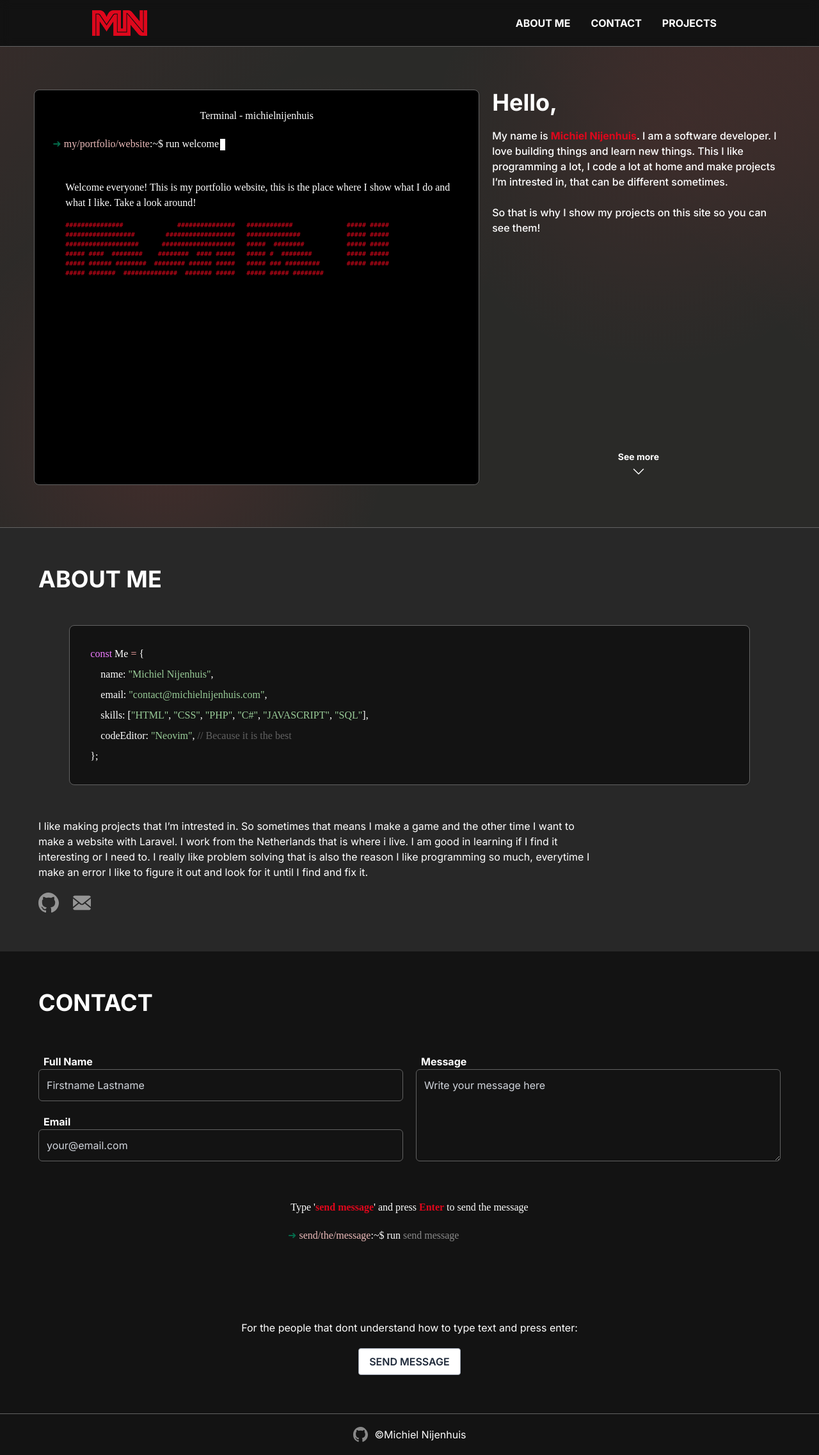
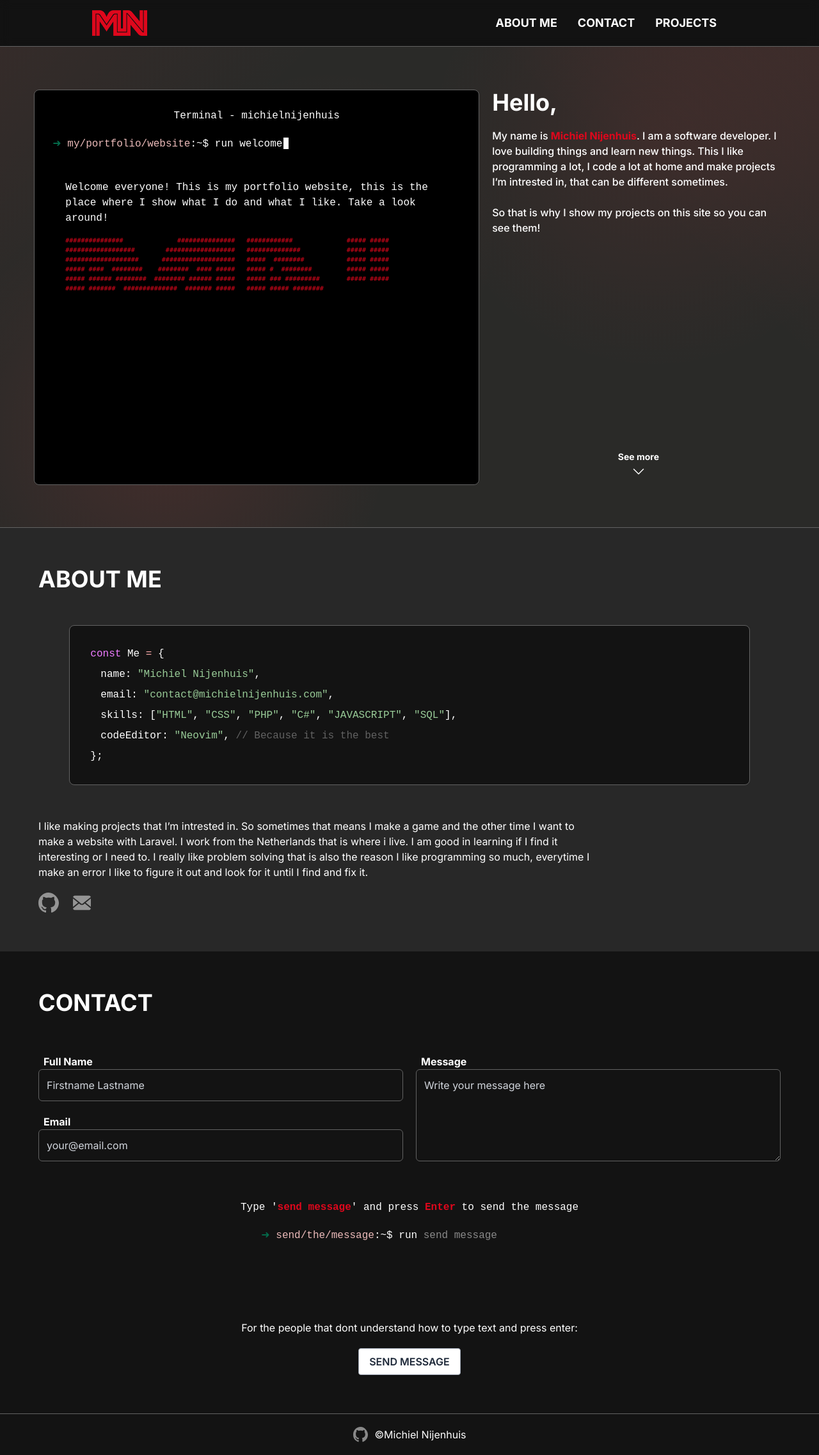
Before and after one commit to punthenk/portfolio_website, a PHP site: page / in a window 1280 px wide. Shown: the whole page at 64% size. Run offline with PHP 8.4, Linux system fonts and the light colour scheme; a stand-in replaces the project's code that opens the database connection; some web fonts are replaced.

Commit message:
Updated navbar with animations and working active colors

```diff
--- a/css/output.css
+++ b/css/output.css
@@ -14,7 +14,6 @@
     --color-gray-100: oklch(96.7% 0.003 264.542);
     --color-gray-300: oklch(87.2% 0.01 258.338);
     --color-gray-400: oklch(70.7% 0.022 261.325);
-    --color-gray-600: oklch(44.6% 0.03 256.802);
     --color-gray-800: oklch(27.8% 0.033 256.848);
     --color-black: #000;
     --color-white: #fff;
@@ -33,7 +32,6 @@
     --font-weight-medium: 500;
     --font-weight-semibold: 600;
     --font-weight-bold: 700;
-    --font-weight-extrabold: 800;
     --radius-md: 0.375rem;
     --radius-lg: 0.5rem;
     --ease-out: cubic-bezier(0, 0, 0.2, 1);
@@ -54,7 +52,7 @@
     --color-csharpcustom: #853d8c;
     --color-sqlcustom: #e0712b;
     --font-inter: "Inter", sans-serif;
-    --font-jetbrains: "JetBrains Mono", "sans-serif";
+    --font-jetbrains: "JetBrains Mono", Courier New;
   }
 }
 @layer base {
@@ -362,11 +345,11 @@
   .h-auto {
     height: auto;
   }
-  .h-dvh {
-    height: 100dvh;
-  }
   .h-full {
     height: 100%;
+  }
+  .max-h-0 {
+    max-height: calc(var(--spacing) * 0);
   }
   .min-h-6\/12 {
     min-height: calc(6/12 * 100%);
@@ -391,6 +368,9 @@
   }
   .w-full {
     width: 100%;
+  }
+  .w-max {
+    width: max-content;
   }
   .max-w-1\/2 {
     max-width: calc(1/2 * 100%);
@@ -455,14 +435,14 @@
   .gap-2\.5 {
     gap: calc(var(--spacing) * 2.5);
   }
-  .gap-3 {
-    gap: calc(var(--spacing) * 3);
-  }
   .gap-5 {
     gap: calc(var(--spacing) * 5);
   }
   .gap-10 {
     gap: calc(var(--spacing) * 10);
+  }
+  .overflow-hidden {
+    overflow: hidden;
   }
   .scroll-smooth {
     scroll-behavior: smooth;
@@ -678,6 +651,14 @@
     --tw-duration: 300ms;
     transition-duration: 300ms;
   }
+  .duration-500 {
+    --tw-duration: 500ms;
+    transition-duration: 500ms;
+  }
+  .ease-linear {
+    --tw-ease: linear;
+    transition-timing-function: linear;
+  }
   .ease-out {
     --tw-ease: var(--ease-out);
     transition-timing-function: var(--ease-out);
@@ -696,9 +677,9 @@
       }
     }
   }
-  .peer-checked\:block {
+  .peer-checked\:max-h-96 {
     &:is(:where(.peer):checked ~ *) {
-      display: block;
+      max-height: calc(var(--spacing) * 96);
     }
   }
   .placeholder\:text-gray-300 {
@@ -757,6 +738,11 @@
   .sm\:block {
     @media (width >= 40rem) {
       display: block;
+    }
+  }
+  .sm\:flex {
+    @media (width >= 40rem) {
+      display: flex;
     }
   }
   .sm\:hidden {
--- a/js/main.js
+++ b/js/main.js
@@ -91,9 +91,6 @@ if (target != null) {
     }, 1000);
 }
 
-
-
-
 const home = document.querySelector("#home");
 const about_me = document.querySelector("#about_me");
 const contact = document.querySelector("#contact");
@@ -101,14 +98,13 @@ const project = document.querySelector("#project");
 
 const sections = [home, about_me, contact];
 
-const observer = new IntersectionObserver(
-    (entries) => {
+const observer = new IntersectionObserver((entries) => {
         entries.forEach(entry => {
             if (entry.isIntersecting) {
                 navLinks.forEach(link => {
                     link.classList.remove('active');
                     if (link.getAttribute('href').substring(10) === entry.target.id) {
-                        project.classList.remove('active');
+                        project?.classList.remove('active');
                         link.classList.add('active');
                     }
                 });
@@ -124,5 +120,5 @@ const allNull = sections.every(item => item === null);
 if (!allNull) {
     sections.forEach(section => observer.observe(section));
 } else {
-    project.classList.add('active');
+    project?.classList.add('active');
 }
--- a/js/updateVersion.js
+++ /dev/null
@@ -1,23 +0,0 @@
-document.addEventListener('DOMContentLoaded', () => {
-    // Select all links in html with the rel="stylesheet"
-    const cssLinks = document.querySelectorAll('link[rel="stylesheet"]');
-
-    // loop true all found links
-    cssLinks.forEach(link => {
-        // checks if the href is a css file
-        if (link.href.endsWith('.css')) {
-            const currentTime = new Date().getTime();
-            // update the href atribute with the string
-            link.href = `${link.href.split('?')[0]}?v=${currentTime}`;
-        }
-    });
-
-
-    document.querySelectorAll('script[src]').forEach(script => {
-        if (script.src.endsWith('.js')) {
-            const currentTime = new Date().getTime();
-            script.src = `${script.src.split('?')[0]}?v=${currentTime}`;
-        }
-    });
-
-});
--- a/template/foot.inc.php
+++ b/template/foot.inc.php
@@ -3,8 +3,7 @@
         <a href="https://github.com/punthenk" target="_blank" class="h-6 hover:cursor-pointer"><img class="h-full w-auto opacity-50 hover:opacity-100 transition-all duration-200" src="img/github-icon-2.svg" alt="github logo"></a>
         <p><span>&copy;</span>Michiel Nijenhuis</p>
     </footer>
-    <script src="js/sendMessage.js?ver=10"></script>
-    <script src="js/main.js?ver=11"></script>
-    <script src="js/updateVersion.js?ver=10"></script>
+    <script src="js/sendMessage.js?ver=1"></script>
+    <script src="js/main.js?ver=1"></script>
 </body>
 </html>
--- a/template/head.inc.php
+++ b/template/head.inc.php
@@ -10,43 +10,33 @@
 </head>
 
 <body class="font-inter text-white bg-background">
-    <!-- <nav class="bg-background border-b border-border-custom h-[100px] flex flex-row justify-around items-center"> -->
-    <!--     <a href="index.html" class="h-10"><img class="h-full" src="img/MN_logo.png" alt="Michiel Nijenhuis logo"></a> -->
-    <!--     <div class="flex gap-5"> -->
-    <!--         <a href="" class="text-white font-extrabold text-lg">HOME</a>  -->
-    <!--         <a href="index.html#about_me" class="text-white font-extrabold text-lg">ABOUT ME</a>  -->
-    <!--         <a href="" class="text-white font-extrabold text-lg">PROJECTS</a>  -->
-    <!--         <a href="" class="text-white font-extrabold text-lg">CONTACT</a>  -->
-    <!--     </div> -->
-    <!-- </nav> -->
     <nav class="w-full border-b border-border-custom fixed top-0 bg-background/20 backdrop-blur-sm z-50" id="navbar">
-        <div
-            class="px-4 relative mx-auto flex max-w-screen-lg flex-col py-4 sm:flex-row sm:items-center sm:justify-between">
-            <a href="index.php#home" class="h-10"><img class="h-full" src="img/MN_logo.png"
-                    alt="Michiel Nijenhuis logo"></a>
+        <div class="px-4 relative flex max-w-screen-lg mx-auto flex-col py-4 sm:flex-row sm:items-center sm:justify-between">
+            <a href="index.php#home" class="h-10 w-max shrink-0"><img class="h-10 w-auto" src="img/MN_logo.png"
+                alt="Michiel Nijenhuis logo"></a>
             <input class="peer hidden" type="checkbox" id="navbar-open" />
-            <label class="absolute right-0 mt-2 mr-3 cursor-pointer text-xl sm:hidden z-50" for="navbar-open">
+            <label class="absolute right-0 mt-2 mr-4 cursor-pointer text-xl sm:hidden z-50" for="navbar-open">
                 <span class="sr-only">Toggle Navigation</span>
-                <img class="w-5" src="img/HamburgerIcon.png" alt="Hamburgen icon">
+                <img class="w-7" src="img/HamburgerIcon.png" alt="Hamburgen icon">
             </label>
-            <nav aria-label="Header Navigation" class="peer-checked:block hidden pl-2 py-6 sm:block sm:py-0">
-                <ul class="flex flex-col sm:flex-row">
-                    <!-- <li class=""><a class="font-bold nav-link transition-all duration-200 ease-out px-4" href="index.php#home">HOME</a></li> -->
-                    <a class="font-bold nav-link transition-all duration-200 ease-out px-4 mobile-link"
-                        href="index.php#about_me">
-                        <li class="">ABOUT ME</li>
-                    </a>
-                    <a class="font-bold nav-link transition-all duration-200 ease-out px-4 mobile-link"
-                        href="index.php#contact">
-                        <li class="">CONTACT</li>
-                    </a>
-                    <a class="font-bold nav-link transition-all duration-200 ease-out px-4 mobile-link" id="project"
-                        href="projects.php">
-                        <li class="">PROJECTS</li>
-                    </a>
-                </ul>
-            </nav>
+            <div class="transition-max-height duration-500 ease-linear overflow-hidden max-h-0 peer-checked:max-h-96">
+                <nav aria-label="Header Navigation" class="pl-2 py-6 sm:block sm:py-0">
+                    <ul class="flex flex-col sm:flex-row text-xl">
+                        <li class="my-2"><a class="nav-link block w-full font-bold nav-link transition-all duration-200 ease-out px-4 mobile-link"
+                            href="index.php#about_me">ABOUT ME</a></li>
+                        <li class="my-2"><a class="nav-link block w-full font-bold nav-link transition-all duration-200 ease-out px-4 mobile-link"
+                            href="index.php#contact">CONTACT</a></li>
+                        <li class="my-2"><a class="nav-link block w-full font-bold nav-link transition-all duration-200 ease-out px-4 mobile-link"
+                               href="projects.php">PROJECTS</a></li>
+                    </ul>
+                </nav>
+            </div>
+            <div class="hidden sm:flex w-max font-bold text-lg">
+                <a href="index.php#about_me" class="w-max px-4 transition-all duration-200 ease-out nav-link">ABOUT ME</a>
+                <a href="index.php#contact" class="w-max px-4 transition-all duration-200 ease-out nav-link">CONTACT</a>
+                <a href="projects.php" id="project" class="w-max px-4 transition-all duration-200 ease-out nav-link">PROJECTS</a>
+            </div>
         </div>
     </nav>
 
-    <div class="h-[73px]" id="<?php if($_SERVER['PHP_SELF'] === " /projects.php") {echo "project" ;} else {echo "home" ;} ?>"></div>
+    <div class="h-[73px]" id="<?php if($_SERVER['PHP_SELF'] === "/projects.php") {echo "project" ;} else {echo "home" ;} ?>"></div>
```
Also changed, not shown: other parts of css/output.css (+10 -41 lines), css/input.css (+1 -6 lines).
